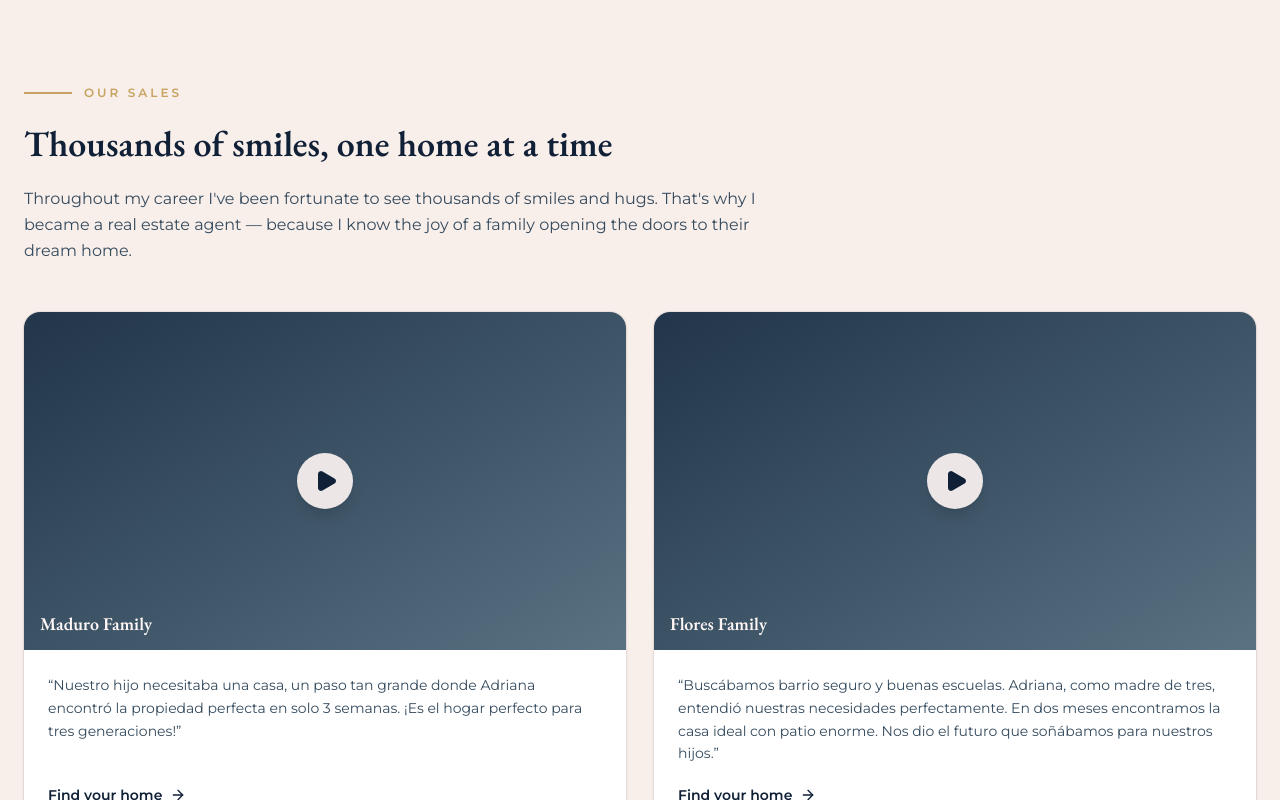
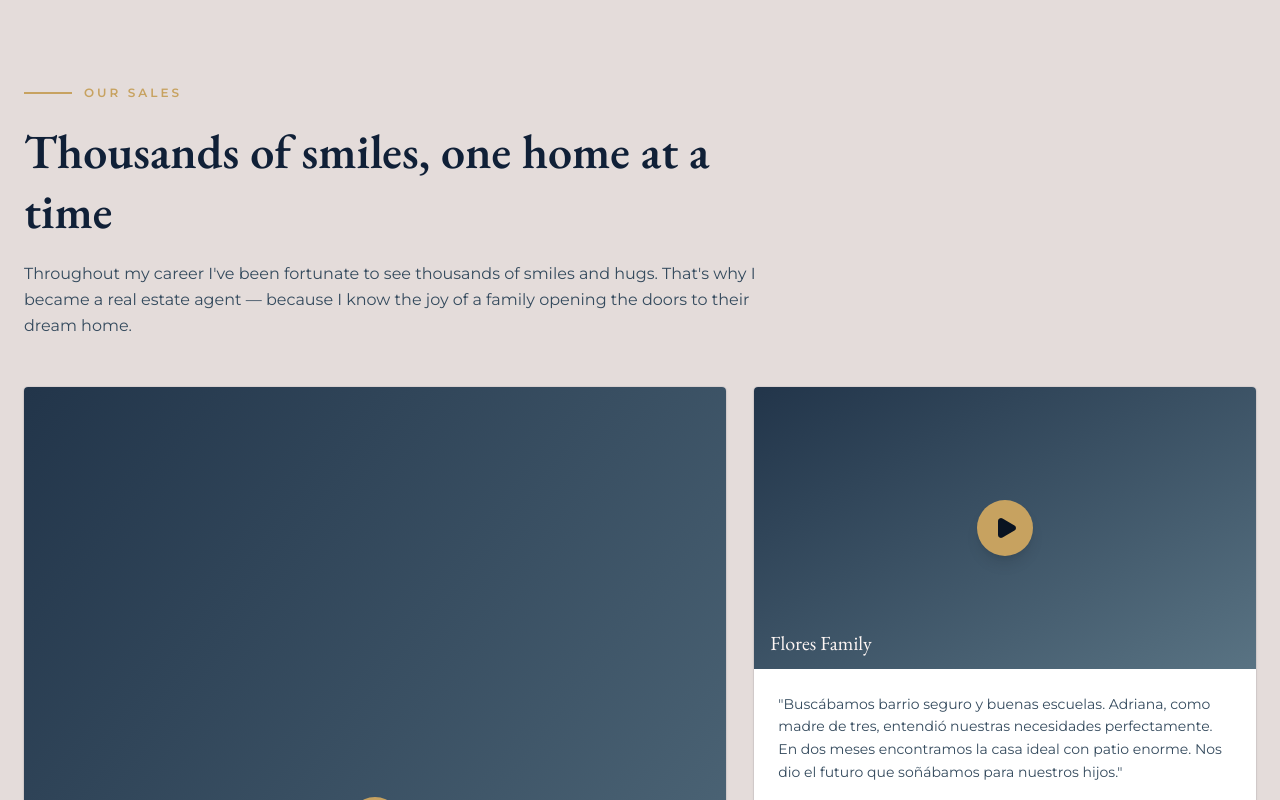
Before and after one commit to ConveningMoon/AJREG-MainWeb, a Next.js app: page /en in a window 1280 px wide. Shown: the part 2880-3680 px from the top of the page. Built offline with nearby package versions, Linux system fonts and the light colour scheme.

Commit message:
feat: SalesStories — asymmetric editorial grid, taupe bg, gold play button

```diff
--- a/src/components/home/SalesStories.tsx
+++ b/src/components/home/SalesStories.tsx
@@ -10,11 +10,11 @@
   const t = await getTranslations("home.salesStories");
 
   return (
-    <section className="bg-blush/30 py-16 lg:py-24">
+    <section className="bg-taupe/15 py-16 lg:py-24">
       <div className="mx-auto max-w-7xl px-6">
         <div className="max-w-3xl">
           <Eyebrow>{t("eyebrow")}</Eyebrow>
-          <h2 className="mt-5 font-display text-3xl font-semibold leading-tight text-navy sm:text-4xl">
+          <h2 className="mt-5 font-display text-4xl font-semibold leading-tight text-navy sm:text-5xl">
             {t("title")}
           </h2>
           <p className="mt-5 text-base leading-relaxed text-navy-700">
@@ -22,28 +22,32 @@
           </p>
         </div>
 
-        <div className="mt-12 grid gap-7 sm:grid-cols-2">
-          {salesStories.map((story) => (
+        <div className="mt-12 grid gap-7 sm:grid-cols-2 lg:grid-cols-[1.4fr_1fr]">
+          {salesStories.map((story, i) => (
             <article
               key={story.id}
-              className="flex flex-col overflow-hidden rounded-2xl bg-white shadow-sm ring-1 ring-navy-900/5"
+              className="flex flex-col overflow-hidden rounded-sm bg-white shadow-sm ring-1 ring-navy-900/5"
             >
               {/* Placeholder media panel */}
-              <div className="relative flex aspect-[16/9] items-center justify-center bg-gradient-to-br from-navy-800 to-slate">
+              <div
+                className={`relative flex items-center justify-center bg-gradient-to-br from-navy-800 to-slate ${
+                  i === 0 ? "aspect-[4/5]" : "aspect-[16/9]"
+                }`}
+              >
                 <span
-                  className="flex h-14 w-14 items-center justify-center rounded-full bg-cream/90 text-navy shadow-lg"
+                  className="flex h-14 w-14 items-center justify-center rounded-full bg-gold text-navy-950 shadow-lg"
                   aria-hidden="true"
                 >
                   <Play className="ml-0.5 h-6 w-6" fill="currentColor" />
                 </span>
-                <span className="absolute bottom-3 left-4 font-display text-lg font-semibold text-cream">
+                <span className="absolute bottom-3 left-4 font-display text-xl text-cream">
                   {t("familyLabel", { name: story.family })}
                 </span>
               </div>
 
               <div className="flex flex-1 flex-col p-6">
                 <p className="flex-1 text-sm leading-relaxed text-navy-700">
-                  “{story.quote}”
+                  "{story.quote}"
                 </p>
                 <Link
                   href="/houses"
```
